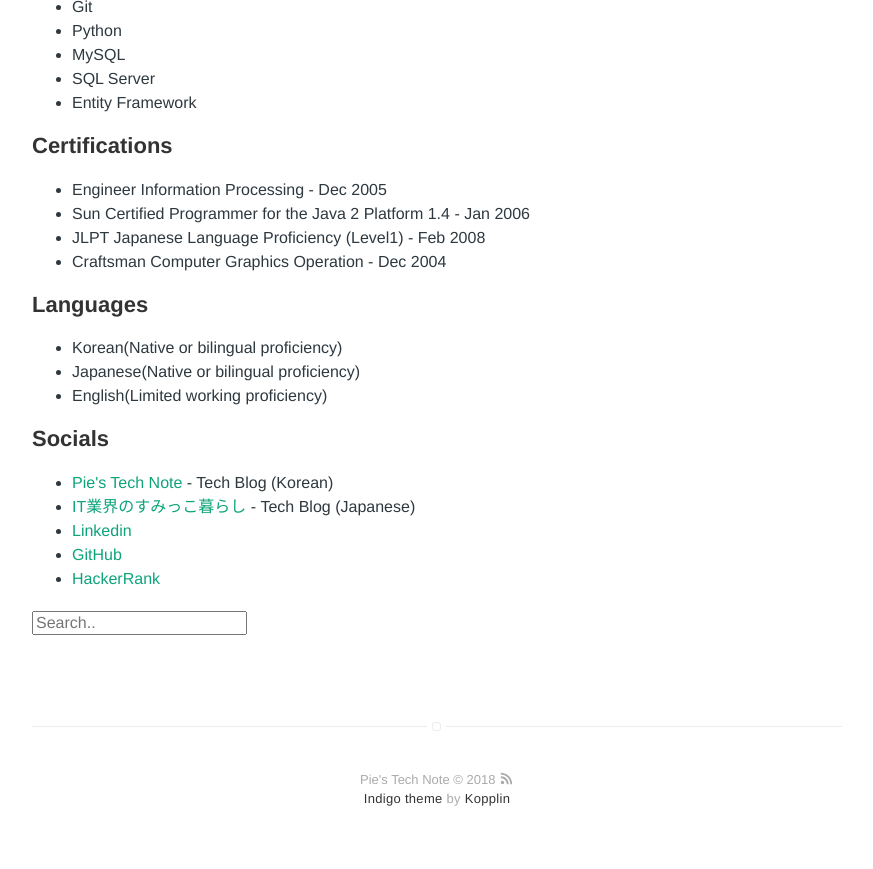
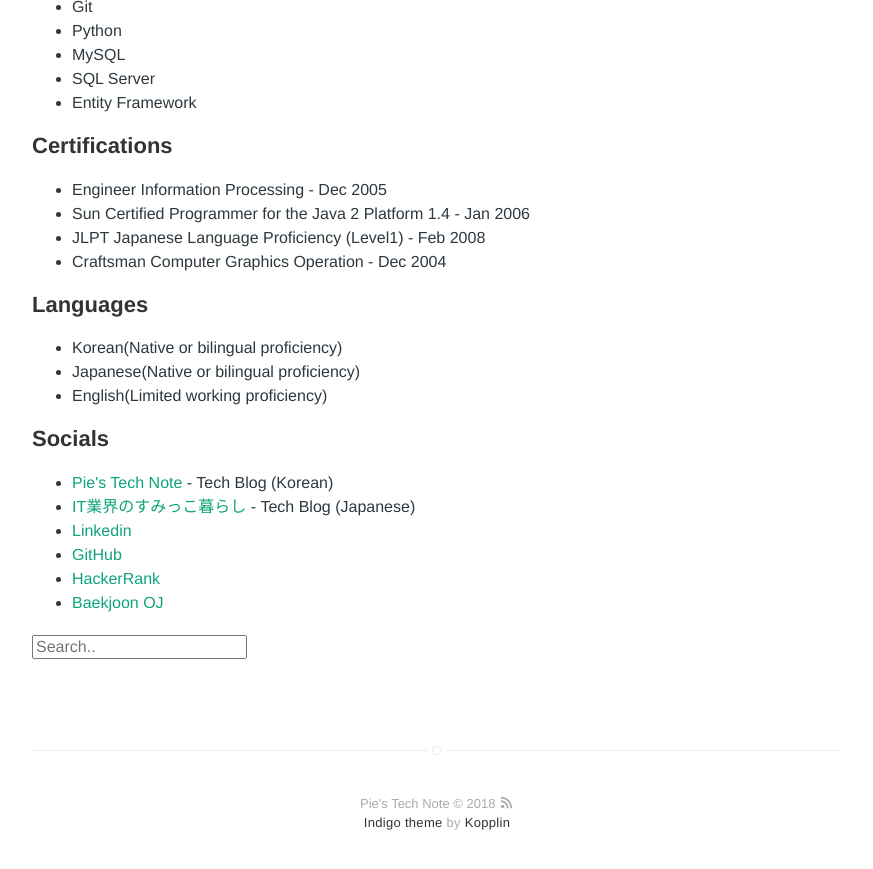
Before and after one commit to Pie001/pie001.github.io, a Jekyll site: the page built from about.md, in a window 1280 px wide and 900 px high, scrolled down 982 px. Shown: the top 869 px of the window, without its empty margins (203-1076 px from the left). Built offline with Jekyll 4.4.1, drawn with Linux system fonts in a browser that asks for light colours.

Commit message:
Update about.md

```diff
--- a/about.md
+++ b/about.md
@@ -52,6 +52,7 @@
 	<li><a href="https://www.linkedin.com/in/piepark/" target="_blank">Linkedin</a></li>
 	<li><a href="https://github.com/Pie001" target="_blank">GitHub</a></li>
 	<li><a href="https://www.hackerrank.com/pie001" target="_blank">HackerRank</a></li>
+	<li><a href="https://www.acmicpc.net/user/pie" target="_blank">Baekjoon OJ</a></li>
 </ul>
 
 <!-- <h2>Projects</h2>
```
